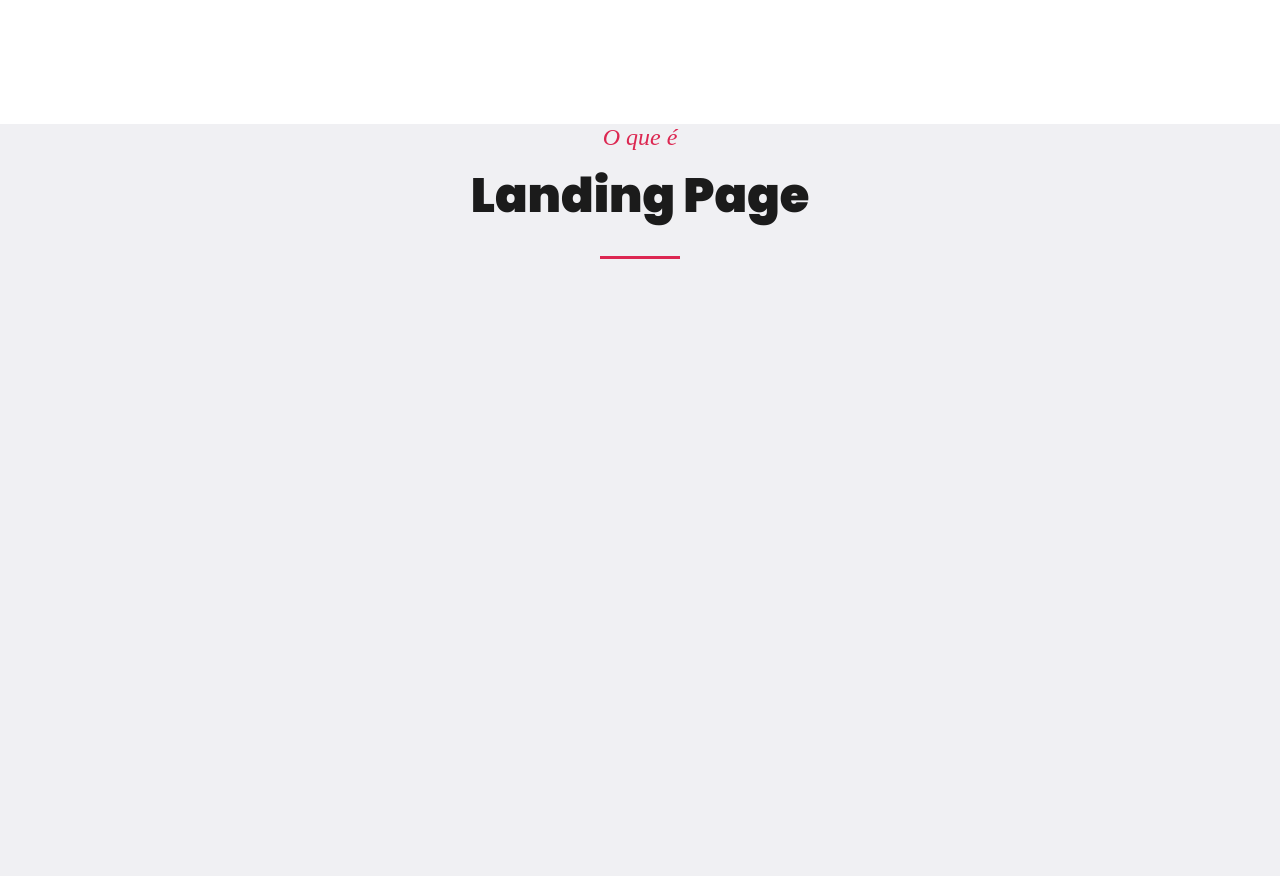
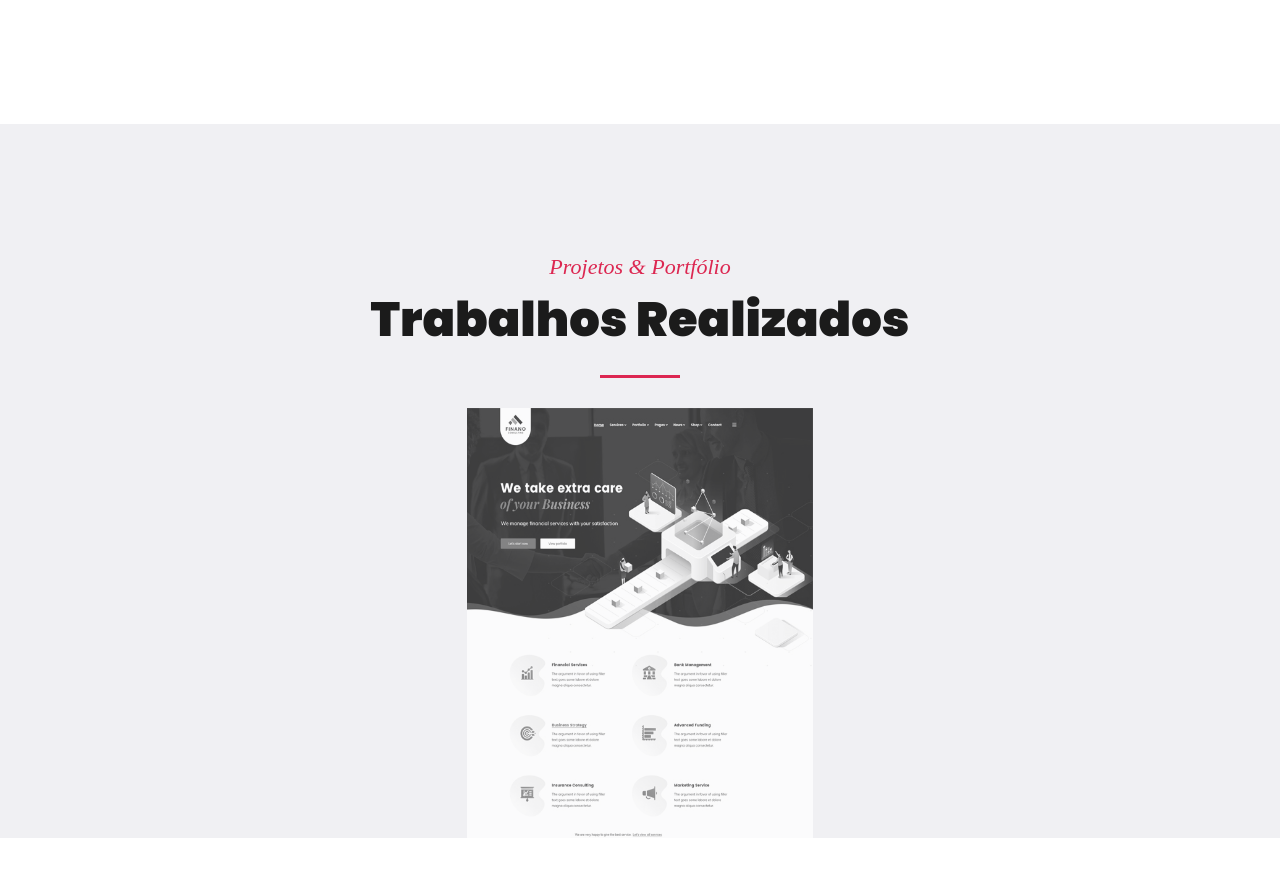
Before and after one commit to Joaovitorcgds/LandingPageServices, a React (Vite) app: page / in a window 1280 px wide. Shown: the part 1960-2836 px from the top of the page. After the commit the page ends 2798 px from the top, so only its background shows below. Built offline with nearby package versions, Linux system fonts and the light colour scheme.

Commit message:
build project section

```diff
--- a/src/components/Projects.jsx
+++ b/src/components/Projects.jsx
@@ -1,50 +1,91 @@
-import styled from "styled-components"
+import styled from "styled-components";
+import imgProject1 from "../assets/home-3.jpg";
 
-export function Projects(){
-  return(
+export function Projects() {
+  return (
     <Container>
       <TitleAbout>
-        <TextAuxFirstSection>O que é</TextAuxFirstSection>
-        <TextPrincFirstSection>Landing Page</TextPrincFirstSection>
-        <Line></Line>
+        <TextAuxFirstSection>Projetos & Portfólio</TextAuxFirstSection>
+        <TextPrincFirstSection>Trabalhos Realizados</TextPrincFirstSection>
+        <Line />
       </TitleAbout>
 
+      <ImgsProjectsContainer>
+        <ImgsProjects src={imgProject1} alt="sadsda"/>
+        <TextCardProjects>hello world</TextCardProjects>
+      </ImgsProjectsContainer>
     </Container>
-  )
+  );
 }
 
 const Container = styled.div`
   background-color: #f0f0f3;
-  height: 100vh;
+  height: 100%;
   display: flex;
   flex-direction: column;
   align-items: center;
-`
-
+`;
 const TitleAbout = styled.div`
   display: flex;
   flex-direction: column;
   align-items: center;
   margin-bottom: 30px;
-`
-
+  padding-top: 130px;
+`;
 const TextAuxFirstSection = styled.span`
   font-weight: 200;
-  font-size: 24px;
+  font-size: 22px;
   font-style: italic;
   font-family: "Architects Daughter", cursive;
   color: #dc2751;
-`
-
+`;
 const TextPrincFirstSection = styled.h1`
   font-size: 48px;
   font-weight: 800;
-  line-height: 90px;
+  line-height: 80px;
   color: #1b1b1b;
-`
+`;
 const Line = styled.div`
   width: 80px;
-  border-top: 3px solid #dc2751 !important;
+  border-top: 3px solid #dc2751;
   opacity: 1;
   margin-top: 15px;
-`
+`;
+const ImgsProjectsContainer = styled.div`
+  position: relative;
+  display: flex;
+  justify-content: center;
+  align-items: center;
+  width: 346px;
+  height: 430px;
+  overflow: hidden;
+  cursor: pointer;
+  z-index:3;
+
+  &:hover{
+    img{
+      filter: grayscale(0) opacity(100%) brightness(.5);
+    }
+
+    h1{
+      opacity:1;
+    }
+  }
+`;
+
+const ImgsProjects = styled.img`
+  display: flex;
+  justify-content: center;
+  align-items: center;
+  width: 100%;
+  height: 100%;
+  filter: grayscale(1) opacity(75%);
+  transition: all 0.4s;
+`;
+
+const TextCardProjects = styled.h1`
+  position: absolute;
+  opacity: 0;
+  color: white;
+  transition: all 0.4s;
+`;
```
Also changed, not shown: src/assets/home-3.jpg (added).
